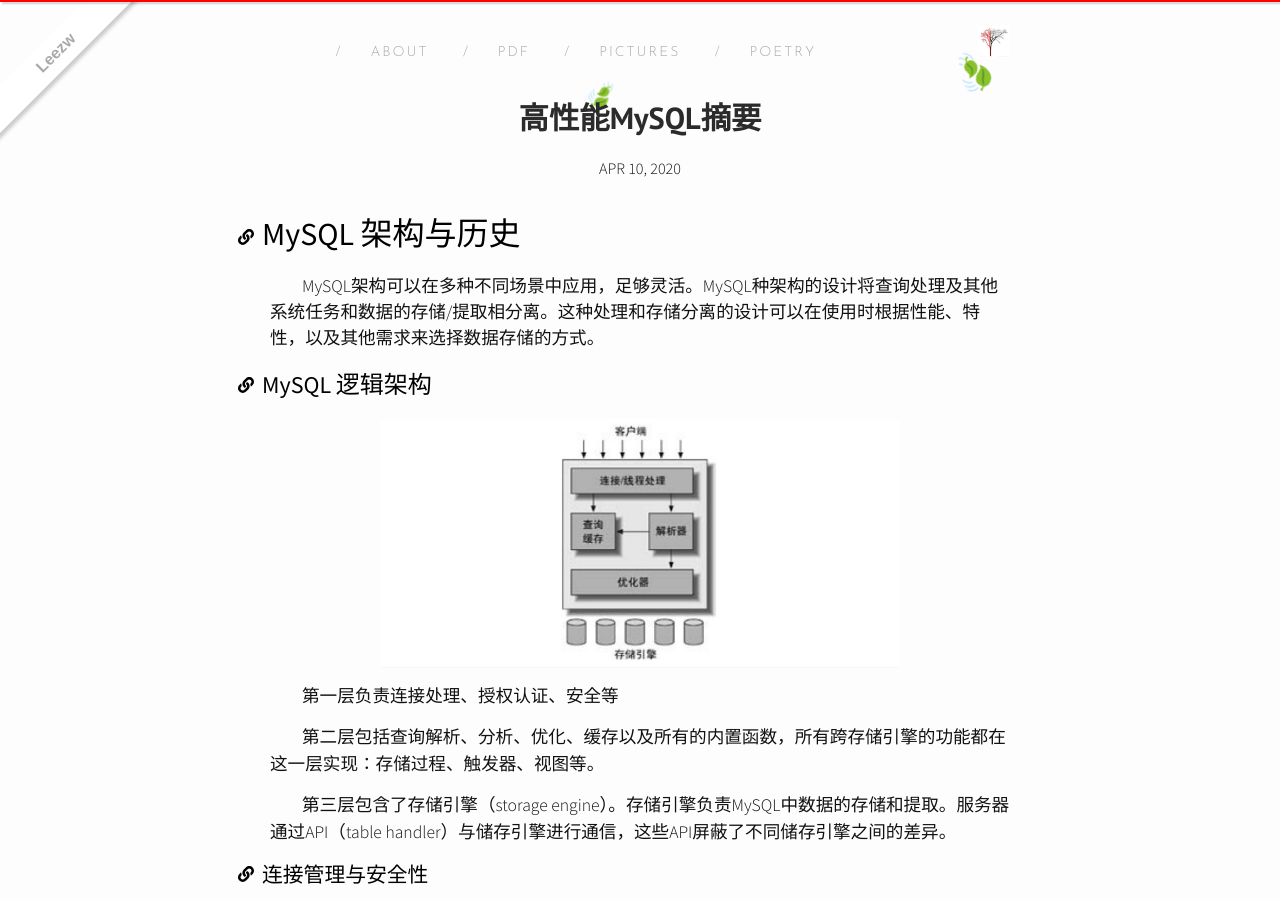
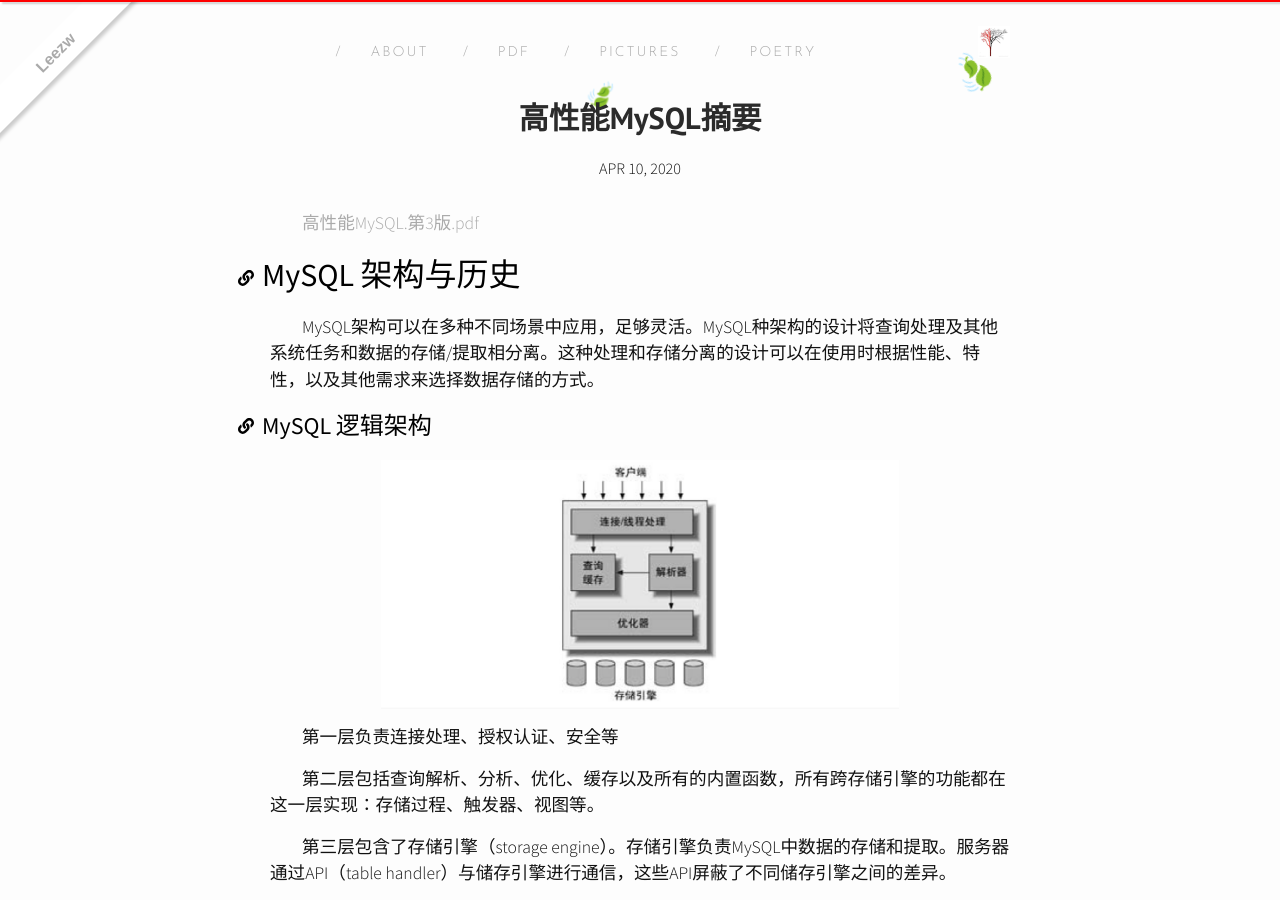
Before and after one commit to quantum-li/quantum-li.github.io, a Jekyll site: the page built from _posts/2020-04-10-high-performance-mysql.md, in a window 1280 px wide and 900 px high. Built offline with Jekyll 4.4.1, drawn with Linux system fonts in a browser that asks for light colours; nearby versions of some CDN libraries; comment, search, counter and statistics services are not loaded.

Commit message:
Update 2020-04-10-high-performance-mysql.md

```diff
--- a/_posts/2020-04-10-high-performance-mysql.md
+++ b/_posts/2020-04-10-high-performance-mysql.md
@@ -6,6 +6,8 @@
 permalink: "/posts/high-performance-mysql"
 excerpt: 内容全部源自《高性能MySQL第三版》，取自里面的重点内容摘要。包括MySQL架构、性能、索引、查询优化、高级特性等。
 ---
+
+[高性能MySQL.第3版.pdf](https://leezw.net/assets/pdf/%E9%AB%98%E6%80%A7%E8%83%BDMySQL.%E7%AC%AC3%E7%89%88.pdf)
 
 # MySQL 架构与历史
 
```
